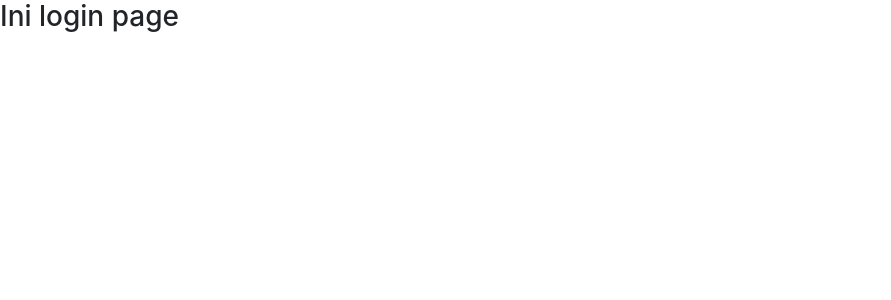
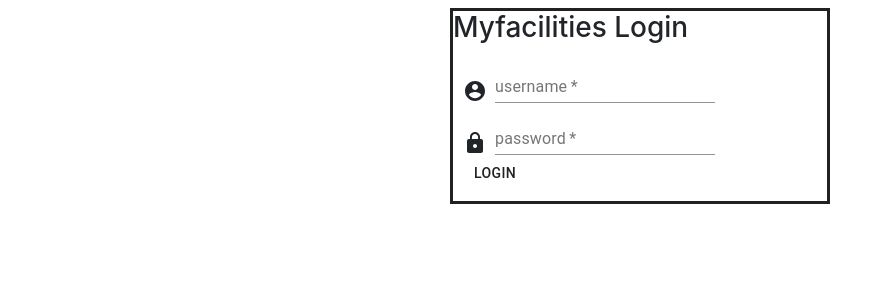
Before and after one commit to bayu-aditya/My_Facilites, a React (Create React App) app in the folder frontend/myfacilities/: page /login in a window 1280 px wide. Shown: the top 300 px of the page, without its empty margins (0-891 px from the left). Built offline with nearby package versions, Linux system fonts and the light colour scheme.

Commit message:
adding login page

```diff
--- a/frontend/myfacilities/package.json
+++ b/frontend/myfacilities/package.json
@@ -9,6 +9,7 @@
     "@testing-library/react": "^9.4.0",
     "@testing-library/user-event": "^7.2.1",
     "jquery": "^3.4.1",
+    "node-sass": "^4.13.1",
     "react": "^16.12.0",
     "react-dom": "^16.12.0",
     "react-router-dom": "^5.1.2",
--- a/frontend/myfacilities/src/page/login/login.jsx
+++ b/frontend/myfacilities/src/page/login/login.jsx
@@ -1,9 +1,66 @@
 import React from 'react';
+import { Grid, TextField, Button, Container, Box } from '@material-ui/core';
+import AccountCircle from '@material-ui/icons/AccountCircle';
+import LockIcon from '@material-ui/icons/Lock';
+import './login.scss';
+
+// const useStyle = makeStyles(theme => ({
+//     margin: {
+//         margin: theme.spacing(3)
+//     }
+// }));
+const defaultProps = {
+    bgcolor: 'background.paper',
+    border: 3,
+    m: 1,
+    borderColor: 'text.primary',
+  };
 
 export class Login extends React.Component {
+    constructor(props) {
+        super(props);
+        this.state = {
+            username: null,
+            password: null
+        }
+    }
+    changeHandle = (e) => {
+        this.setState({[e.target.id]: e.target.value})
+    }
+    loginHandle = (e) => {
+        e.preventDefault();
+        console.log(this.state)
+    }
     render() {
         return (
-            <h3>Ini login page</h3>
+            <Container maxWidth="xs">
+                <Box border={0} {...defaultProps}>
+                    <h3>Myfacilities Login</h3>
+                    <form autoComplete="off" onSubmit={this.loginHandle}>
+                        <div>
+                            <Grid container spacing={1} alignItems="flex-end">
+                                <Grid item>
+                                    <AccountCircle />
+                                </Grid>
+                                <Grid item>
+                                    <TextField required id="username" label="username" onChange={this.changeHandle}/>
+                                </Grid>
+                            </Grid>
+                        </div>
+                        <div>
+                            <Grid container spacing={1} alignItems="flex-end">
+                                <Grid item>
+                                    <LockIcon />
+                                </Grid>
+                                <Grid item>
+                                    <TextField required id="password" label="password" type="password" onChange={this.changeHandle}/>
+                                </Grid>
+                            </Grid>
+                        </div>
+                        <Button type="submit">Login</Button>
+                    </form>
+                </Box>
+            </Container>
         )
     }
 }
--- /dev/null
+++ b/frontend/myfacilities/src/page/login/login.scss
@@ -0,0 +1,7 @@
+form {
+    margin: 10px;
+}
+
+// Button {
+//     color: secondary;
+// }
```
Also changed, not shown: 1 other file (tests, documents, lock files or other folders).
